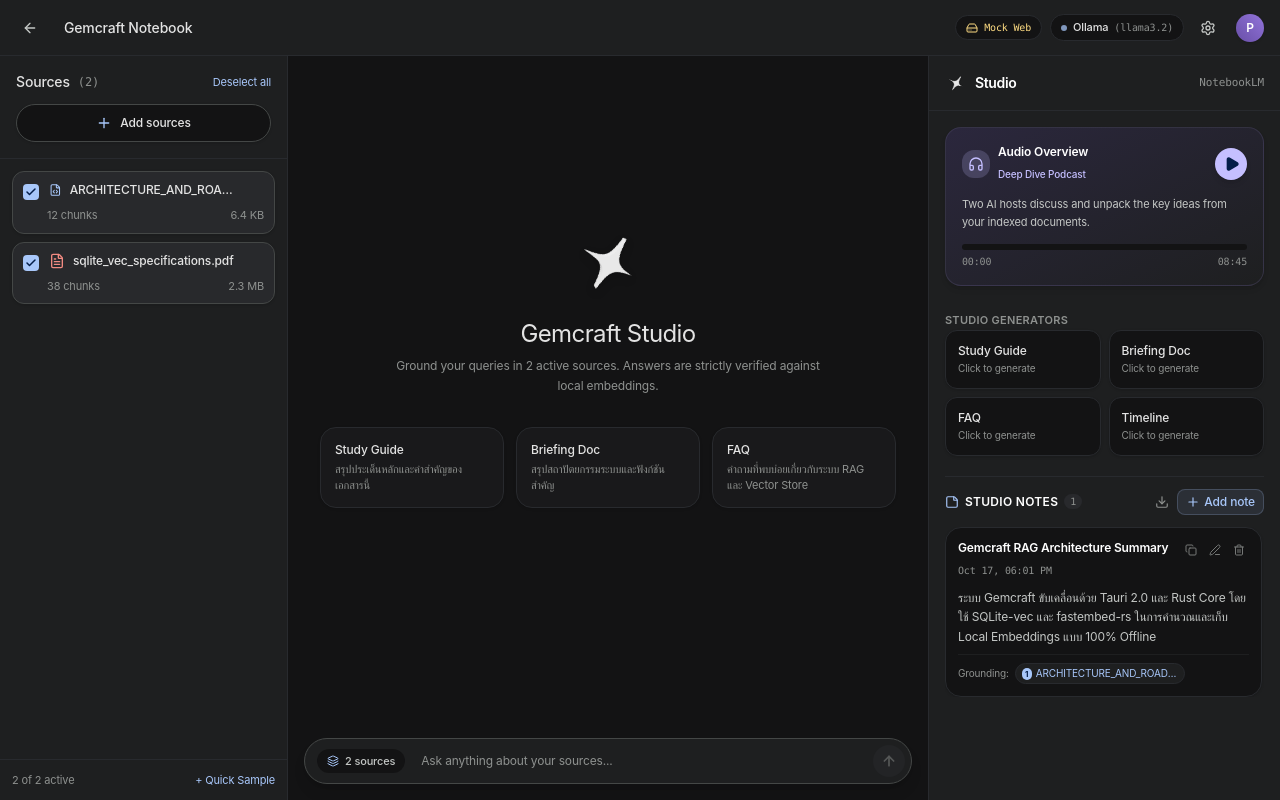
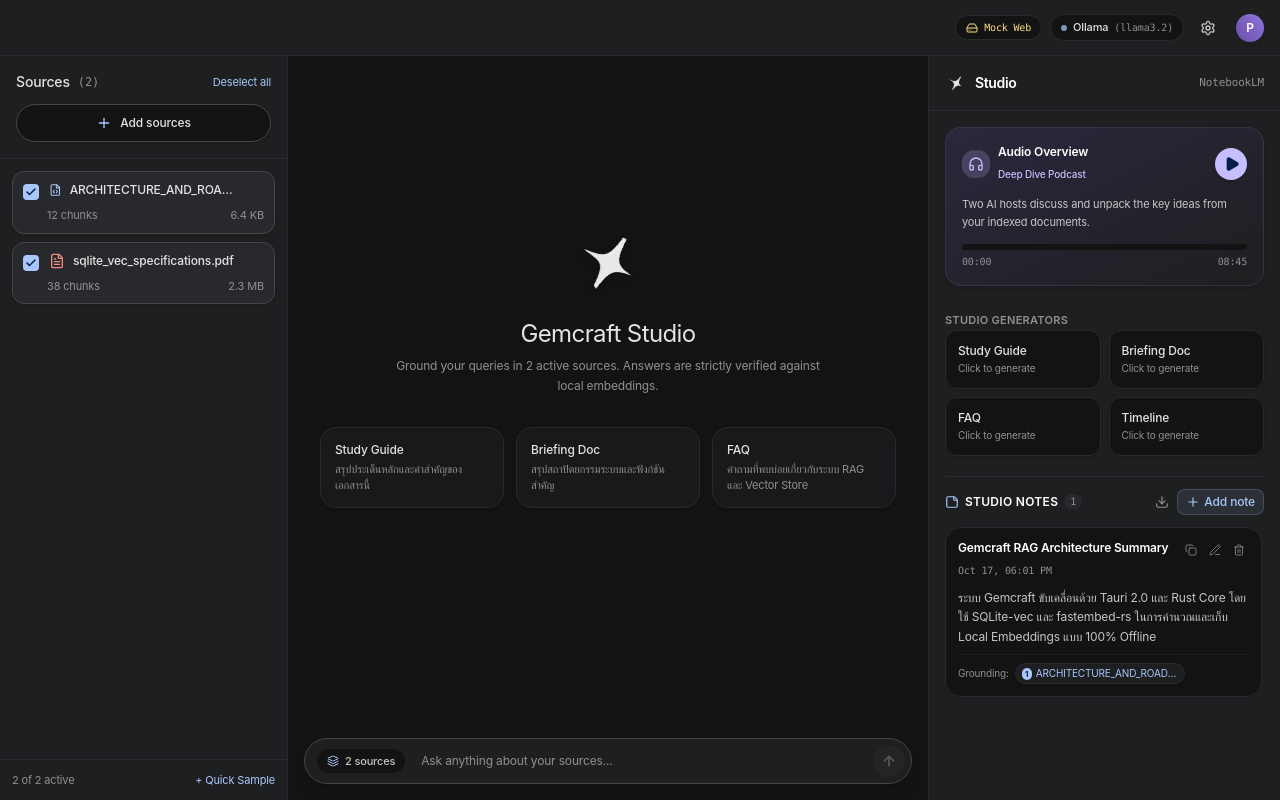
Before and after one commit to PichyyyNews/gemcraft, a React (Vite) app: page / in a window 1280 px wide. Built offline with nearby package versions, Linux system fonts and the light colour scheme; the HTML template or start-up script is replaced by a standard one.

Commit message:
style(header): remove back arrow and notebook title for macOS layout clearance

```diff
--- a/src/components/layout/Header.tsx
+++ b/src/components/layout/Header.tsx
@@ -1,6 +1,5 @@
-import React, { useState } from "react";
+import React from "react";
 import {
-  ArrowLeft,
   Settings,
   ShieldCheck,
   HardDrive,
@@ -10,48 +9,13 @@
 
 export const Header: React.FC = () => {
   const { config, setSettingsOpen } = useSettingsStore();
-  const [notebookTitle, setNotebookTitle] = useState("Gemcraft Notebook");
-  const [isEditingTitle, setIsEditingTitle] = useState(false);
   const isTauri = ApiBridge.isTauri();
 
   return (
     <header className="h-14 border-b border-[#282a2e] bg-[#1e1f20] px-4 flex items-center justify-between select-none shrink-0 z-10 text-[#e3e3e3]">
-      {/* Left side: Back & Notebook Title */}
-      <div className="flex items-center gap-3">
-        <button
-          onClick={() => {}}
-          className="p-1.5 rounded-full hover:bg-[#2c2d30] text-[#c4c7c5] hover:text-white transition-colors cursor-pointer"
-          title="Back to notebooks"
-          aria-label="Back"
-        >
-          <ArrowLeft className="w-4 h-4" />
-        </button>
+      {/* Left side spacer to preserve alignment with macOS traffic lights */}
+      <div className="flex items-center gap-3" />
 
-        <div className="flex items-center gap-2">
-
-          {isEditingTitle ? (
-            <input
-              type="text"
-              value={notebookTitle}
-              autoFocus
-              onBlur={() => setIsEditingTitle(false)}
-              onKeyDown={(e) => {
-                if (e.key === "Enter") setIsEditingTitle(false);
-              }}
-              onChange={(e) => setNotebookTitle(e.target.value)}
-              className="text-sm font-medium bg-[#131314] px-2 py-0.5 rounded border border-[#a8c7fa] focus:outline-none text-white font-sans"
-            />
-          ) : (
-            <button
-              onClick={() => setIsEditingTitle(true)}
-              className="text-sm font-medium text-[#e3e3e3] hover:text-white hover:bg-[#2c2d30] px-2 py-1 rounded transition-colors text-left flex items-center gap-1.5 cursor-pointer font-sans"
-              title="Click to rename notebook"
-            >
-              <span>{notebookTitle}</span>
-            </button>
-          )}
-        </div>
-      </div>
 
       {/* Right side: Share, Environment & Settings */}
       <div className="flex items-center gap-2">
```
